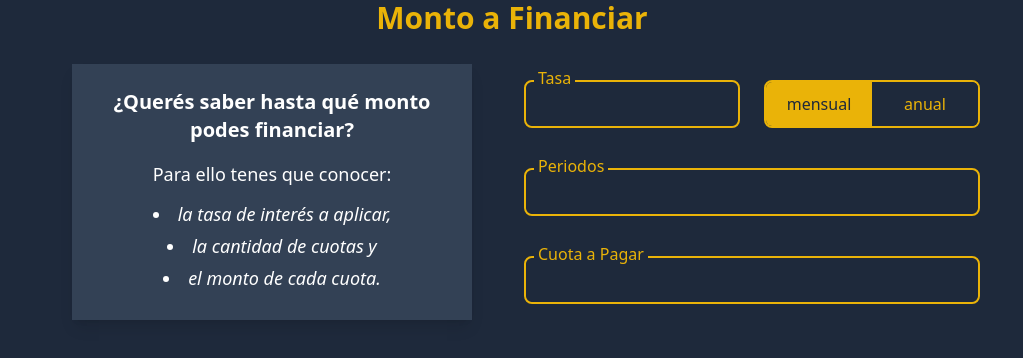
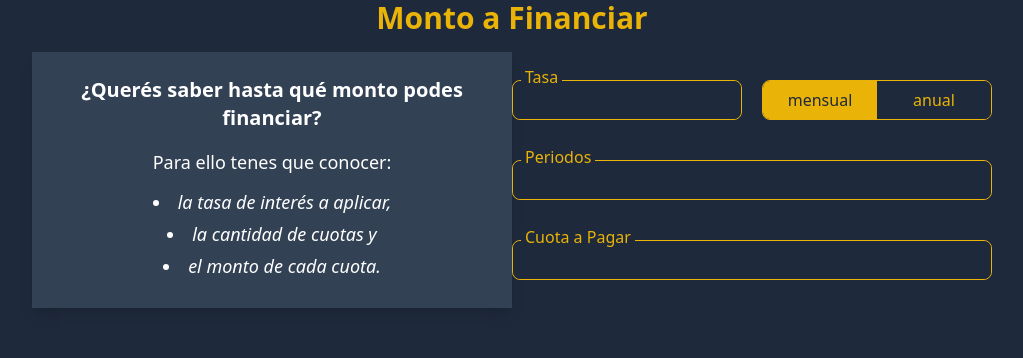
Before and after one commit to fedeferrelli/clac, a React (Vite) app: page / in a window 1280 px wide. Shown: the top 358 px of the page, without its empty margins (128-1151 px from the left). Built offline with nearby package versions, Linux system fonts and the light colour scheme.

Commit message:
Restyle form

```diff
--- a/src/Components/Monto.jsx
+++ b/src/Components/Monto.jsx
@@ -35,10 +35,10 @@ const showInfo =()=>{
 
 
     return (
-      <div className=" bg-slate-800 w-full min-h-screen">
+      <div className=" bg-slate-800 w-full">
         {info && (
           <div className="w-full h-screen fixed z-10 bg-slate-700/70 flex">
-            <div className="w-5/6 bg-slate-800 m-auto p-4 shadow-lg">
+            <div className="w-11/12 bg-slate-800 m-auto p-4 shadow-lg">
               <p className="text-center text-white text-xl font-semibold py-2">
                 ¿Querés saber hasta qué monto podes financiar?
               </p>
@@ -64,7 +64,7 @@ const showInfo =()=>{
           </div>
         )}
 
-        <div className="w-full h-screen  flex">
+        <div className="h-screen w-full mx-auto flex">
           <main className="sm:flex sm:flex-col sm:w-full">
             <div className=" w-full flex flex-row justify-center items-center gap-2">
               <h1 className=" text-primary text-main text-center font-bold text-3xl my-auto">
@@ -82,7 +82,7 @@ const showInfo =()=>{
             <section className="sm:flex sm:flex-row sm:w-3/4 sm:mx-auto">
 
             <div className="sm:flex sm:flex-row  sm:w-1/2">
-              <div className="w-5/6 bg-slate-700 m-auto p-4 hidden sm:flex sm:flex-col shadow-lg">
+              <div className="w-/6 bg-slate-700 m-auto p-4 hidden sm:flex sm:flex-col shadow-lg">
                 <p className="text-center text-white text-xl font-semibold py-2">
                   ¿Querés saber hasta qué monto podes financiar?
                 </p>
@@ -107,10 +107,10 @@ const showInfo =()=>{
               </div>
             </div>
 
-            <div className="flex flex-col w-full my-6 sm:w-1/2">
-              <form className="flex flex-col ">
-                <div className="flex flex-row">
-                  <div className="my-5 mx-3 rounded-lg relative h-12 border-2 border-primary w-1/2">
+            <div className="flex flex-col mx-auto w-11/12 my-6 sm:w-1/2">
+              <form className="flex flex-col w-full m-auto">
+                <div className="flex flex-row gap-5">
+                  <div className="my-5 rounded-lg relative h-12 sm:h-10 sm:border border-2 border-primary w-1/2">
                     <label
                       id="tasa"
                       className="absolute -top-4 left-2 text-primary bg-slate-800 px-1"
@@ -126,7 +126,7 @@ const showInfo =()=>{
                     />
                   </div>
 
-                  <div className="my-5 mx-3 rounded-lg relative h-12 border-2 border-primary w-1/2 flex flex-row justify-center items-center overflow-hidden">
+                  <div className="my-5 rounded-lg relative h-12 sm:h-10 sm:border border-2 border-primary w-1/2 flex flex-row justify-center items-center overflow-hidden">
                     <div
                       className={
                         interesTemp === 12
@@ -151,7 +151,7 @@ const showInfo =()=>{
                   </div>
                 </div>
 
-                <div className="my-5 mx-3 rounded-lg relative h-12 border-2 border-primary">
+                <div className="my-5 rounded-lg relative h-12 sm:h-10 sm:border border-2 border-primary">
                   <label
                     id="periodos"
                     className="absolute -top-4 left-2 text-primary bg-slate-800 px-1"
@@ -167,7 +167,7 @@ const showInfo =()=>{
                   />
                 </div>
 
-                <div className="my-5 mx-3 rounded-lg relative h-12 border-2 border-primary">
+                <div className="my-5 rounded-lg relative h-12 sm:h-10 sm:border border-2 border-primary">
                   <label
                     id="cuota"
                     className="absolute -top-4 left-2 text-primary bg-slate-800 px-1"
@@ -188,7 +188,7 @@ const showInfo =()=>{
 
             {cuota !== "" && interes !== "" && periodos !== "" && (
                 <>
-              <div className="m-8 rounded-lg p-4 text-white text-lg text-center border border-primary sm:w-1/3 sm:mx-auto">
+              <div className="w-11/12 mx-auto my-2 rounded-lg p-4 text-white text-lg text-center border border-primary sm:w-1/3 sm:mx-auto">
                 Pagando {periodos} cuotas de{" "}
                 {new Intl.NumberFormat("de-DE", {
                   style: "currency",
--- a/src/Components/Resumen.jsx
+++ b/src/Components/Resumen.jsx
@@ -8,8 +8,8 @@ function Resumen({va, cuota, periodos, interes, interesTemp}) {
     console.log(TEA)
     return (
 
-        <main className="bg-slate-800 pb-10 ">
-            <div className="w-5/6 sm:w-1/3 m-auto border border-primary rounded-lg overflow-hidden">
+        <main className="bg-slate-800 pt-3 pb-10">
+            <div className="w-11/12 sm:w-1/3 m-auto border border-primary rounded-lg overflow-hidden">
         <table className="w-full mt-0 table-auto  bg-slate-800  border-primary rounded-sm p-2 m-auto text-white">
         <thead>
           <tr className=" bg-primary text-slate-800 p-2 rounded-2xl h-10 text-xl">
@@ -70,7 +70,7 @@ function Resumen({va, cuota, periodos, interes, interesTemp}) {
 
           </tr>
 
-          <tr className="border border-primary hover:bg-primary cursor-pointer hover:text-slate-800 text-center">
+          <tr className="border border-primary hover:bg-primary cursor-pointer text-lg hover:text-slate-800 text-center">
             <td className="p-1">Intereses a Pagar</td>
             <td className="p-1">{new Intl.NumberFormat("de-DE", {
                           style: "currency",
```
